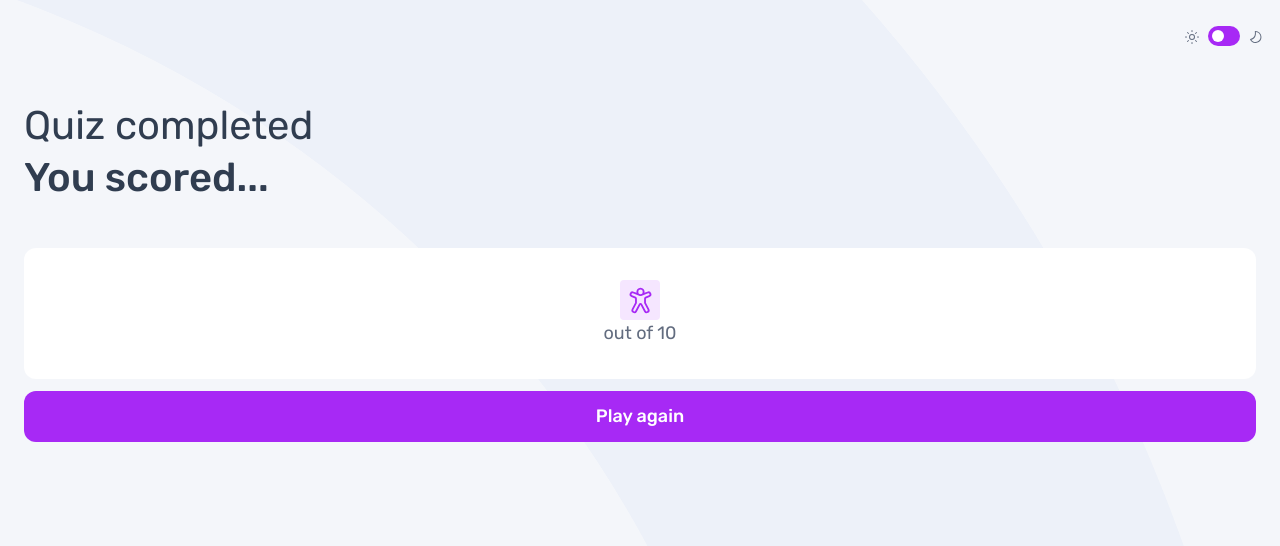
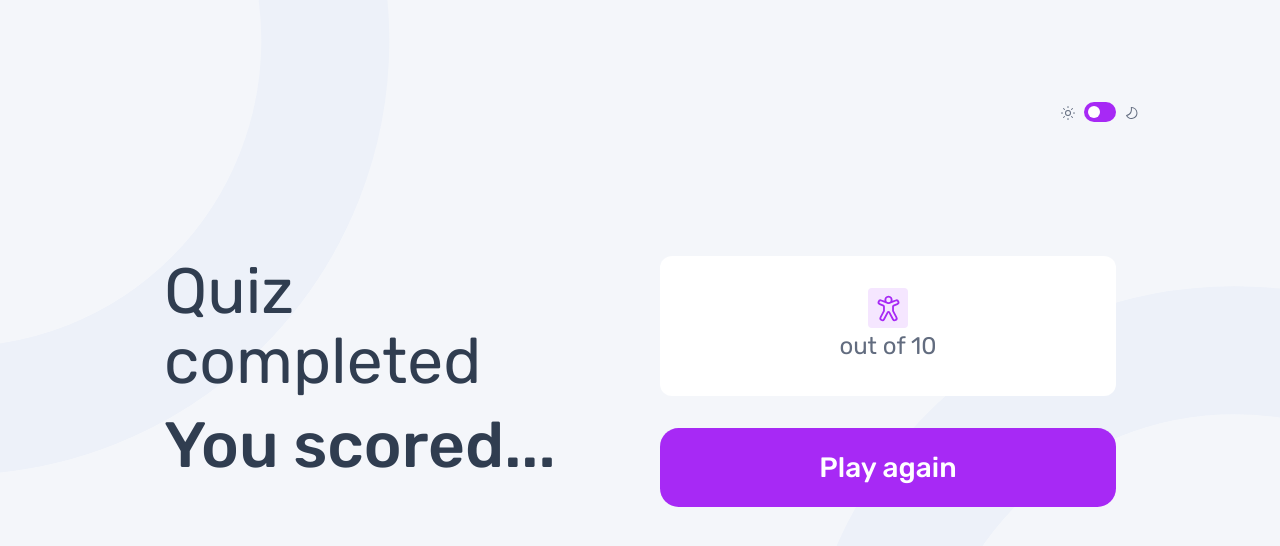
Before and after one commit to DavidPokrajac/Frontend-quiz-app, a Next.js app: page /results in a window 1280 px wide. Shown: the top 546 px of the page. Built offline with nearby package versions, Linux system fonts and the light colour scheme.

Commit message:
Addeed styles for tablet and desktop

```diff
--- a/src/app/components/Header.tsx
+++ b/src/app/components/Header.tsx
@@ -9,7 +9,7 @@ export default function Header({ subject }: HeaderProps) {
   const linkColor = linkBgColor(subject)["bgColor"]
   return (
     <header
-      className={`row-start-1 row-end-2 flex ${!subject ? "justify-end" : "justify-between"} items-center gap-[0.5em] px-[1em] py-[1.5em]`}
+      className={`row-start-1 row-end-2 flex ${!subject ? "justify-end" : "justify-between"} items-center gap-[0.5em] px-[1em] py-[1.5em] lg:px-[0] lg:pb-[100px] lg:pt-0`}
     >
       {subject && (
         <div className="flex items-center gap-[1em]">
--- a/src/app/components/QuizSubjectList.tsx
+++ b/src/app/components/QuizSubjectList.tsx
@@ -18,7 +18,7 @@ export default async function QuizSubjectList() {
           <>
             <li
               key={quiz.title}
-              className="flex items-center gap-[0.8889em] rounded-[0.6667em] bg-[var(--clr-white)] px-[0.6667em] py-[0.6667em] text-[1.125rem] font-bold text-[var(--clr-grey-700)]"
+              className="flex items-center gap-[0.8889em] rounded-[0.6667em] bg-[var(--clr-white)] px-[0.6667em] py-[0.6667em] text-[1.125rem] font-bold text-[var(--clr-grey-700)] lg:text-[1.75rem]"
             >
               <Link
                 href={{
@@ -30,7 +30,7 @@ export default async function QuizSubjectList() {
                 className="flex w-full items-center gap-[0.8889em]"
               >
                 <span
-                  className={`inline-flex h-[40px] w-[40px] items-center justify-center rounded-[0.25em] bg-[${linkBgColor(quiz.title)["bgColor"]}]`}
+                  className={`inline-flex h-[40px] w-[40px] items-center justify-center rounded-[0.25em] lg:h-[56px] lg:w-[56px] bg-[${linkBgColor(quiz.title)["bgColor"]}]`}
                   style={{
                     backgroundColor: linkBgColor(quiz.title)["bgColor"]
                   }}
--- a/src/app/css/globals.css
+++ b/src/app/css/globals.css
@@ -25,3 +25,21 @@ body {
   background-repeat: no-repeat;
   background-size: cover;
 }
+
+@media (min-width: 768px) {
+  body {
+    background-image: url("/images/pattern-background-tablet-light.svg");
+    background-position: left -250px top -300px;
+    background-repeat: no-repeat;
+    background-size: cover;
+  }
+}
+
+@media (min-width: 1024px) {
+  body {
+    background-image: url("/images/pattern-background-desktop-light.svg");
+    background-repeat: no-repeat;
+    background-size: cover;
+    background-position: center center;
+  }
+}
--- a/src/app/layout.tsx
+++ b/src/app/layout.tsx
@@ -25,7 +25,7 @@ export default function RootLayout({
   return (
     <html lang="en">
       <body
-        className={`${rubik.className} body grid h-screen grid-cols-[1fr] grid-rows-[min-content_1fr] overflow-hidden bg-[var(--clr-grey-300)] antialiased`}
+        className={`${rubik.className} body grid h-screen grid-cols-[1fr] grid-rows-[min-content_1fr] overflow-hidden bg-[var(--clr-grey-300)] antialiased lg:px-[140px] lg:py-[100px]`}
       >
         {children}
       </body>
--- a/src/app/page.tsx
+++ b/src/app/page.tsx
@@ -5,15 +5,15 @@ export default function Home() {
   return (
     <>
       <Header />
-      <main className="row-start-2 row-end-3 grid grid-rows-[auto_1fr] gap-[2.5em] px-[1.5em] pt-[2em]">
+      <main className="row-start-2 row-end-3 grid grid-rows-[auto_1fr] gap-[2.5em] px-[1.5em] pt-[2em] md:px-[3em] lg:grid-cols-[1fr_1fr] lg:grid-rows-[auto] lg:px-[0]">
         <div className="intro">
-          <h1 className="mb-[0.4em] text-[2.5rem] font-light">
+          <h1 className="mb-[0.4em] text-[2.5rem] font-light lg:text-[4rem]">
             Welcome to the{" "}
-            <strong className="text-[var(--clr-grey-700)]">
+            <strong className="block font-bold text-[var(--clr-grey-700)]">
               Frontend Quiz!
             </strong>
           </h1>
-          <p className="text-[0.875rem] italic leading-[1.5] text-[var(--clr-grey-500)]">
+          <p className="text-[0.875rem] italic leading-[1.5] text-[var(--clr-grey-500)] lg:text-[1.25rem]">
             Pick a subject to get started.
           </p>
         </div>
--- a/src/app/quiz-section/[title]/page.tsx
+++ b/src/app/quiz-section/[title]/page.tsx
@@ -8,6 +8,7 @@ import { navigate } from "../../actions"
 import {
   useState,
   useEffect,
+  useRef,
   Fragment,
   ChangeEvent,
   SyntheticEvent
@@ -47,6 +48,8 @@ export default function Page() {
   const [rightAnswer, setRightAnswer] = useState<number>(0)
   const [value, setValue] = useState<string>("")
   const [errorMessage, setErrorMessage] = useState<string>("")
+
+  const radioInput = useRef<HTMLInputElement>(null)
 
   const searchParams = useSearchParams()
   const search = searchParams.get("title")
@@ -120,13 +123,13 @@ export default function Page() {
                 return (
                   <div
                     key={index}
-                    className="absolute top-0 grid w-full grid-rows-subgrid gap-[2.5em]"
+                    className="absolute top-0 grid w-full grid-rows-subgrid gap-[2.5em] lg:grid-cols-[1fr_1fr] lg:gap-[3.5em]"
                     style={{
                       left: `calc((110%*${index}) - ${questionNumber}%)`,
                       padding: "inherit"
                     }}
                   >
-                    <div className="question-info grid gap-[0.75em]">
+                    <div className="question-info grid gap-[0.75em] lg:grid-rows-[min-content_250px_auto]">
                       <p className="text-[0.875rem] italic leading-[1.5] text-[var(--clr-grey-500)]">
                         Question {index + 1} of {questions.length}
                       </p>
@@ -160,6 +163,7 @@ export default function Page() {
                               key={index}
                             >
                               <input
+                                ref={radioInput}
                                 type="radio"
                                 id={`option-${index + 1}`}
                                 name={`option`}
--- a/src/app/results/page.tsx
+++ b/src/app/results/page.tsx
@@ -15,14 +15,18 @@ export default function Results() {
   return (
     <>
       <Header subject={search} />
-      <main className="row-start-2 grid grid-rows-[min-content_310px] gap-[40px] px-[1.5em] pt-[2em]">
+      <main className="lg:grid-rows-[1fr row-start-2 grid grid-rows-[min-content_310px] gap-[40px] px-[1.5em] pt-[2em] lg:grid-cols-[repeat(2,_1fr)] lg:grid-rows-[1fr]">
         <div className="text-[var(--clr-grey-700)]">
-          <h2 className="text-[2.5rem] font-light">Quiz completed</h2>
-          <strong className="text-[2.5rem] font-bold">You scored...</strong>
+          <h2 className="text-[2.5rem] font-light lg:text-[4rem]">
+            Quiz completed
+          </h2>
+          <strong className="text-[2.5rem] font-bold lg:text-[4rem]">
+            You scored...
+          </strong>
         </div>
         <div className="text-center">
           <div className="rounded-[12px] bg-[var(--clr-white)] py-[32px]">
-            <h2 className="flex items-center justify-center gap-[1em] text-[1.125rem] font-bold text-[var(--clr-grey-700)]">
+            <h2 className="flex items-center justify-center gap-[1em] text-[1.125rem] font-bold text-[var(--clr-grey-700)] lg:text-[1.75rem]">
               <span
                 className="inline-block h-[40px] w-[40px] content-center rounded-[4px]"
                 style={{ background: linkBgColor(search).bgColor }}
@@ -37,8 +41,8 @@ export default function Results() {
               </span>
               {search}
             </h2>
-            <p className="text-center text-[1.125rem] text-[var(--clr-grey-500)]">
-              <span className="block text-[5.5rem] font-bold text-[var(--clr-grey-700)]">
+            <p className="text-center text-[1.125rem] text-[var(--clr-grey-500)] lg:text-[1.5rem]">
+              <span className="block text-[5.5rem] font-bold text-[var(--clr-grey-700)] lg:text-[9rem]">
                 {rightAnswers}
               </span>{" "}
               out of 10
@@ -46,7 +50,7 @@ export default function Results() {
           </div>
           <button
             onClick={() => router.push("/")}
-            className="mt-[0.6667em] block w-full rounded-[0.6667em] bg-[var(--clr-purple)] py-[0.6667em] text-center text-[1.125rem] font-semibold text-[var(--clr-white)]"
+            className="mt-[0.6667em] block w-full rounded-[0.6667em] bg-[var(--clr-purple)] py-[0.6667em] text-center text-[1.125rem] font-semibold text-[var(--clr-white)] lg:mt-[1.1429em] lg:text-[1.75rem]"
           >
             Play again
           </button>
```
